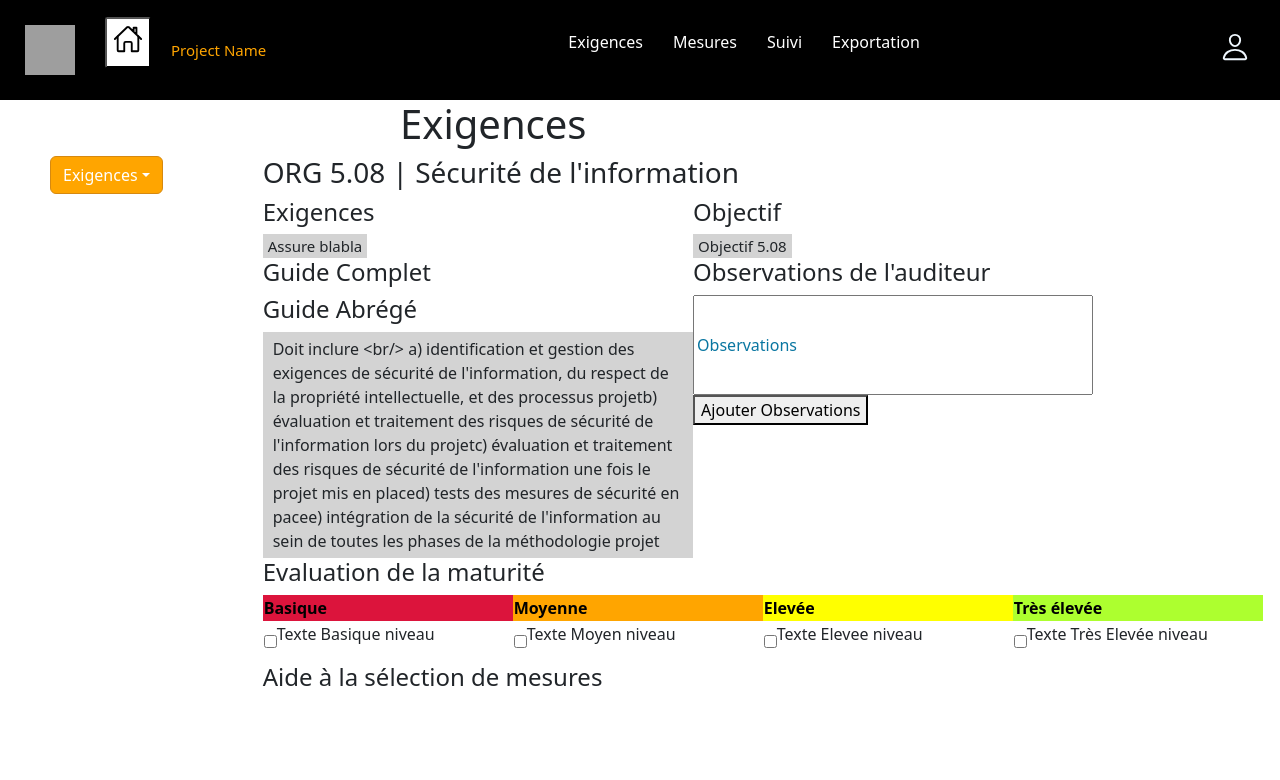
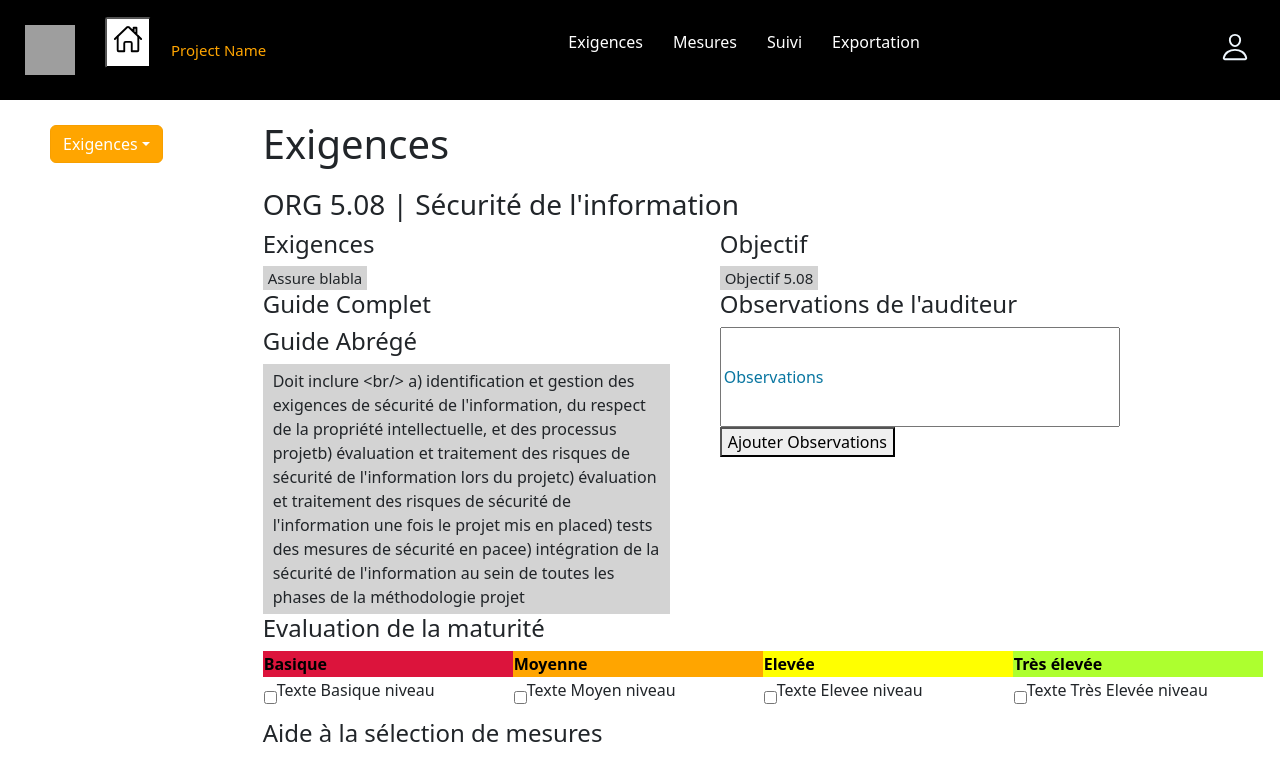
Before and after one commit to louison77/App, a React (Create React App) app in the folder app/: page /Gestion/Exigences in a window 1280 px wide. Both pictures are taken after a click on the element "ORG 5.08". Shown: the top 780 px of the page. Built offline with nearby package versions, Linux system fonts and the light colour scheme; grey boxes are pictures that could not be loaded.

Commit message:
Exigences menu colors fixed

```diff
--- a/app/src/components/GestionPage/Exigences.jsx
+++ b/app/src/components/GestionPage/Exigences.jsx
@@ -66,7 +66,6 @@ const Exigences = (props) => {
     return (
 
         <div >
-            <h1 className='TITLE'>Exigences</h1>
             <div className='page'>
 
             <div className='BarreDéroulé'>
@@ -80,6 +79,7 @@ const Exigences = (props) => {
             </div>
 
             <div className='ExigenceDescription'>
+            <h1 className='TITLE'>Exigences</h1>
 
 
 
--- a/app/src/styles/components/GestionStyle/_exigences.css
+++ b/app/src/styles/components/GestionStyle/_exigences.css
@@ -1,5 +1,6 @@
 .TITLE{
-    margin-left: 400px;
+    margin-top: 20px;
+    margin-bottom: 20px;
 }
 .page{
     display: flex;
@@ -7,10 +8,9 @@
 }
 
 .ExigenceDescription{
+    margin-left: 100px;
+}
 
-    margin-left: 100px;
-
-}
 .Exigences_parties{
     display:flex;
     flex-direction: row;
@@ -27,7 +27,10 @@
 .Part1{
     width:50%;
     margin-left: 0px;
+    margin-right: 50px;
+
 }
+
 .TextArea{
     width:400px;
     height:100px;
@@ -36,9 +39,8 @@
 }
 .BarreDéroulé{
     margin-left: 50px;
+}
 
-
-}
 .IdExigences{
     cursor: pointer;
 }
@@ -92,16 +94,27 @@
 }
 
 .dropbtn > button {
+    margin-top: 25px;
     --bs-btn-bg: orange;
-    --bs-btn-border-color: #D68910;
+    --bs-btn-border-color: #F79F00;
 }
 
 .dropbtn > button:hover {
     --bs-btn-hover-bg: orange;
-    --bs-btn-hover-border-color: #D68910;
+    --bs-btn-hover-border-color: #F79F00;
 }
 
 .dropbtn > button:active {
-    --bs-btn-active-bg: orange;
-    --bs-btn-active-border-color: #D68910;
+    --bs-btn-active-bg: #E89600;
+    --bs-btn-active-border-color: #DB8D00;
 }
+
+.dropbtn > button:focus {
+    --bs-btn-focus-bg: orange;
+    --bs-btn-focus-border-color: #F79F00;
+}
+
+.dropbtn.show > button {
+    --bs-btn-active-bg: #E89600;
+    --bs-btn-active-border-color: #DB8D00;
+}
```
